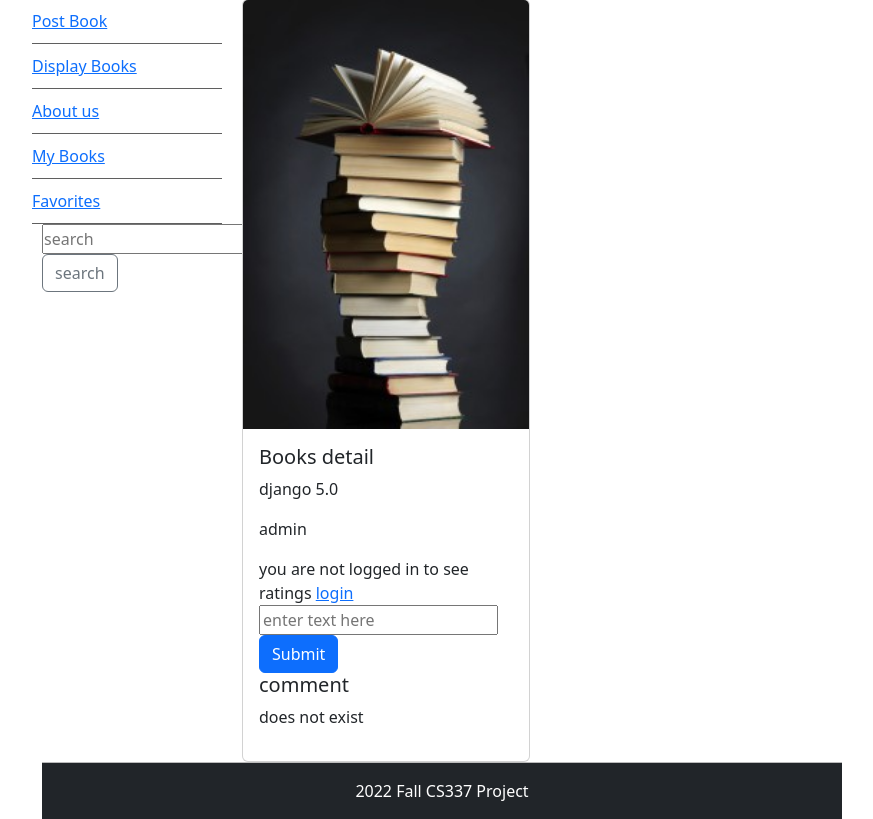
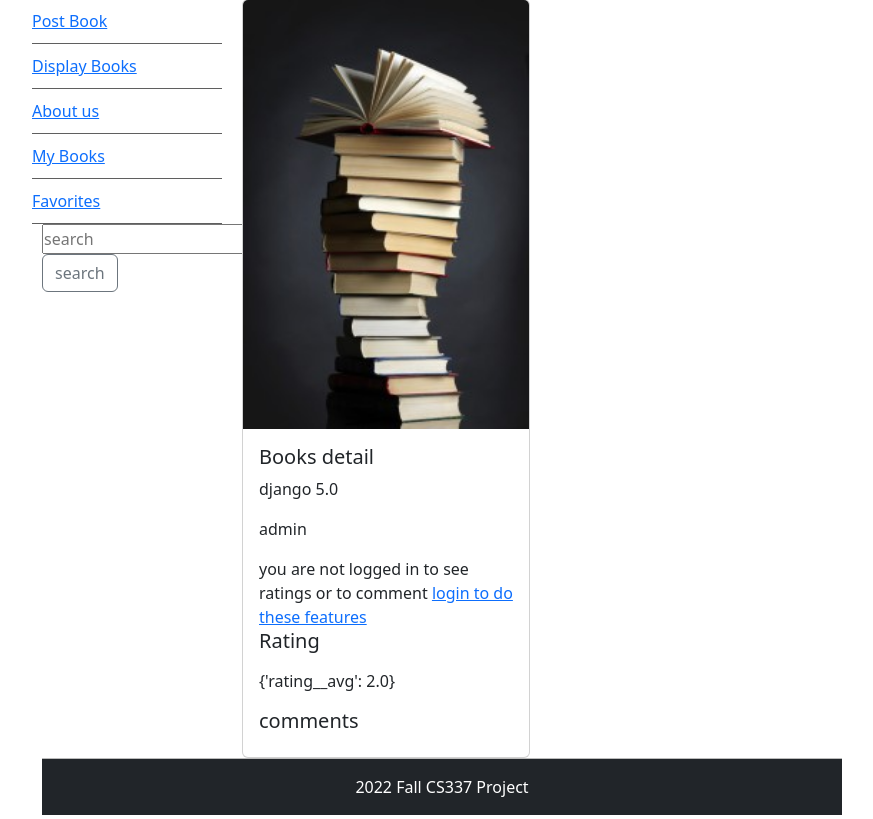
Before and after one commit to ggarci10/cs3337group2, a Django app: page /book_detail/7 in a window 1280 px wide. Shown: the part 180-999 px from the top of the page, without its empty margins (198-1071 px from the left). Run offline with Django 3.2, Linux system fonts and the light colour scheme; data comes from the database, SQL or seed files in the repository; both versions use the stored data as it was after the commit.

Commit message:
Add files via upload

```diff
--- a/bookexx/bookEX/templates/bookMng/book_detail.html
+++ b/bookexx/bookEX/templates/bookMng/book_detail.html
@@ -28,14 +28,7 @@
 
 {% if user.is_authenticated %}
 
-    <h5 class="card-title"> Rating</h5>
- {% if is_rate %}
-    <p> {{rate.rating}}</p>
- <p>{{avg}}</p>
-      {% else %}
-      <p>does not exist</p>
-       <p>{{avg}}</p>
- {% endif %}
+
  <p class="card-text">
    <form action="{% url 'rate' book.id %}" method="POST">
        {% csrf_token %}
@@ -53,46 +46,50 @@
 
 
            <br>
-        <input type="submit" value="Submit review" class="btn btn-primary">
+        <input type="submit" style="width:200px;" value="Submit review" class="btn btn-primary">
        </div>
            <div>
  {% if is_favorite %}
-    <a class="btn btn-outline-danger"  href="http://127.0.0.1:8000/book_favorite/{{ book.id }}">    <p>unfavorite </p>   </a>
+    <a class="btn btn-outline-danger" style="width:200px;"  href="http://127.0.0.1:8000/book_favorite/{{ book.id }}"> unfavorite    </a>
   {% else %}
-    <a class="btn btn-primary"  href="http://127.0.0.1:8000/book_favorite/{{ book.id }}">    <p>favorite</p> </a>
+    <a class="btn btn-primary" style="width:200px;"  href="http://127.0.0.1:8000/book_favorite/{{ book.id }}">   favorites   </a>
      {% endif %}
       </div>
 
    </form>
+ <form  action="{% url 'comment' book.id %}" method="POST" novalidate>
+     <textarea name="comment" id="comment" style="width:200px; height:100"  placeholder="enter text here" required></textarea>
 
-
-
-            {% else %}
-you are not logged in to see ratings
-            <a href="{% url 'login' %}?next=/">login</a>
-            {% endif %}
-
-
-
- <form  action="{% url 'comment' book.id %}" method="POST" novalidate>
-        <input type="text" name="comment" id="comment" placeholder="enter text here" required>
-
-                <input class="btn btn-primary" type="submit" value="Submit">
+                <input class="btn btn-primary" style="width:200px" type="submit" value="Submit">
 
 
 
      {% csrf_token %}
   </form>
 
-    <h5 class="card-title"> comment</h5>
- {% if is_comment %}
+
+            {% else %}
+you are not logged in to see ratings or to comment
+            <a href="{% url 'login' %}?next=/">login to do these features</a>
+            {% endif %}
+
+
+
+
+   <h5 class="card-title"> Rating</h5>
+ {% if is_rate %}
+    <p> {{rate.rating}}</p>
+ <p>{{avg}}</p>
+      {% else %}
+      <p></p>
+       <p>{{avg}}</p>
+ {% endif %}
+    <h5 class="card-title"> comments</h5>
     {% for comment in comments %}
       <p>  {{comment.comment}}  by {{comment.username}} </p>
     {% endfor %}
 
-      {% else %}
-      <p>does not exist</p>
- {% endif %}
+
 
 
 
--- a/bookexx/bookMng/views.py
+++ b/bookexx/bookMng/views.py
@@ -113,7 +113,7 @@ def book_detail(request, book_id):
     is_rate = False
     is_comment = False
     if request.user.is_authenticated:
-        if Comment.objects.filter(username=request.user, product__id=book_id).exists():
+        if Comment.objects.filter(product__id=book_id).exists():
             is_comment = True
         if book.favorite.filter(id=request.user.id).exists():
             is_favorite = True
@@ -134,6 +134,7 @@ def book_detail(request, book_id):
                               'comments': comments
                           })
         else:
+            comments = Comment.objects.filter(product__id=book_id)
             return render(request,
                           'bookMng/book_detail.html',
                           {
@@ -141,17 +142,22 @@ def book_detail(request, book_id):
                               'book': book,
                               'is_favorite': is_favorite,
                               'is_rate': is_rate,
-                              'is_comment': is_comment
+                              'comments': comments
                           })
 
     else:
+        comments = Comment.objects.filter(product__id=book_id)
+        avg = Rate.objects.filter(product__id=book_id).aggregate(Avg('rating'))
         return render(request,
                       'bookMng/book_detail.html',
                       {
+                          'is_rate': is_rate,
                           'item_list': MainMenu.objects.all(),
                           'book': book,
+                          'comments': comments,
+                          'avg':avg
+                      })
 
-                      })
 
 
 def favorites(request):
```
Also changed, not shown: bookexx/bookEX/static/main.css (line endings or trailing spaces), bookexx/db.sqlite3.
